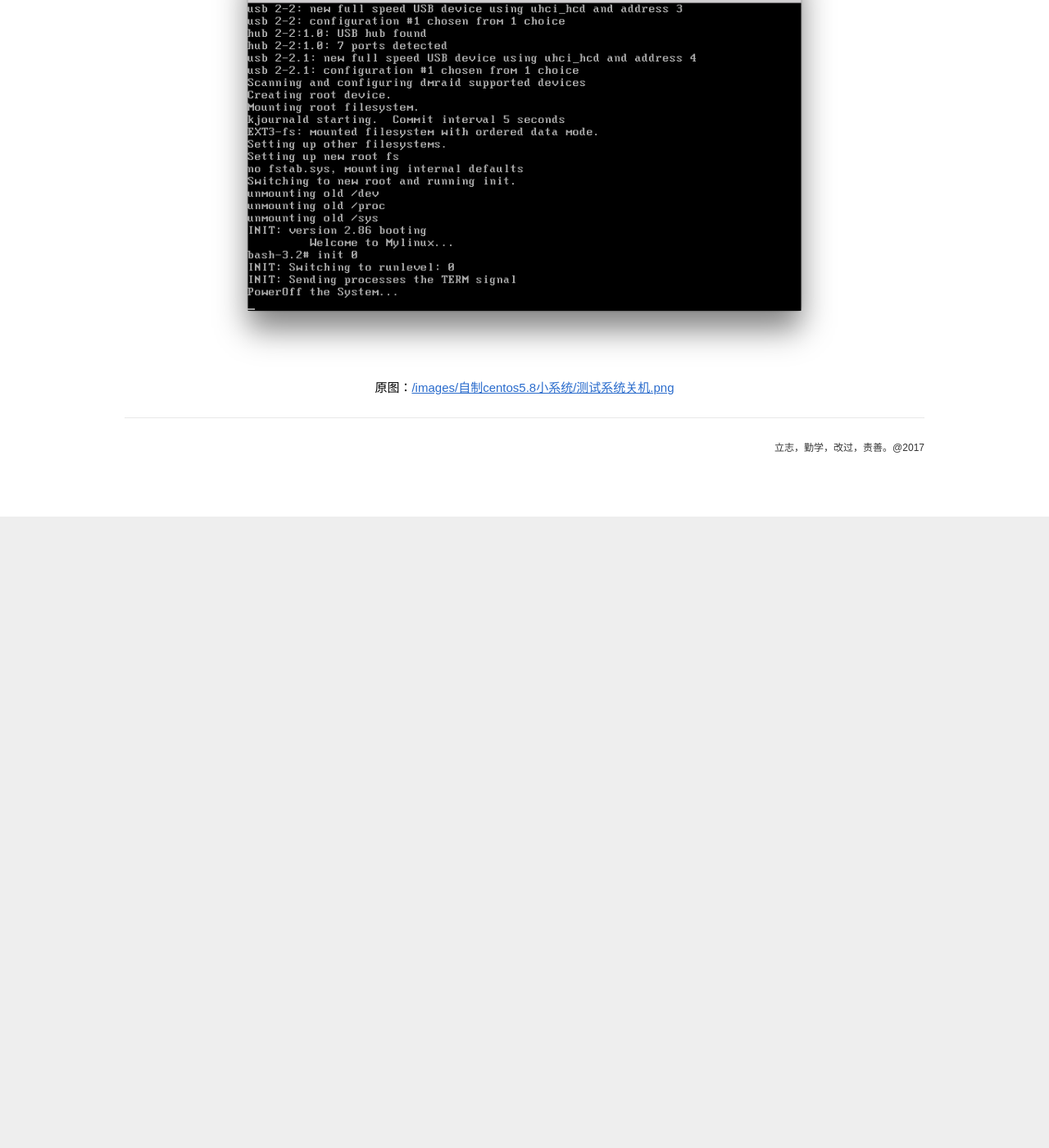
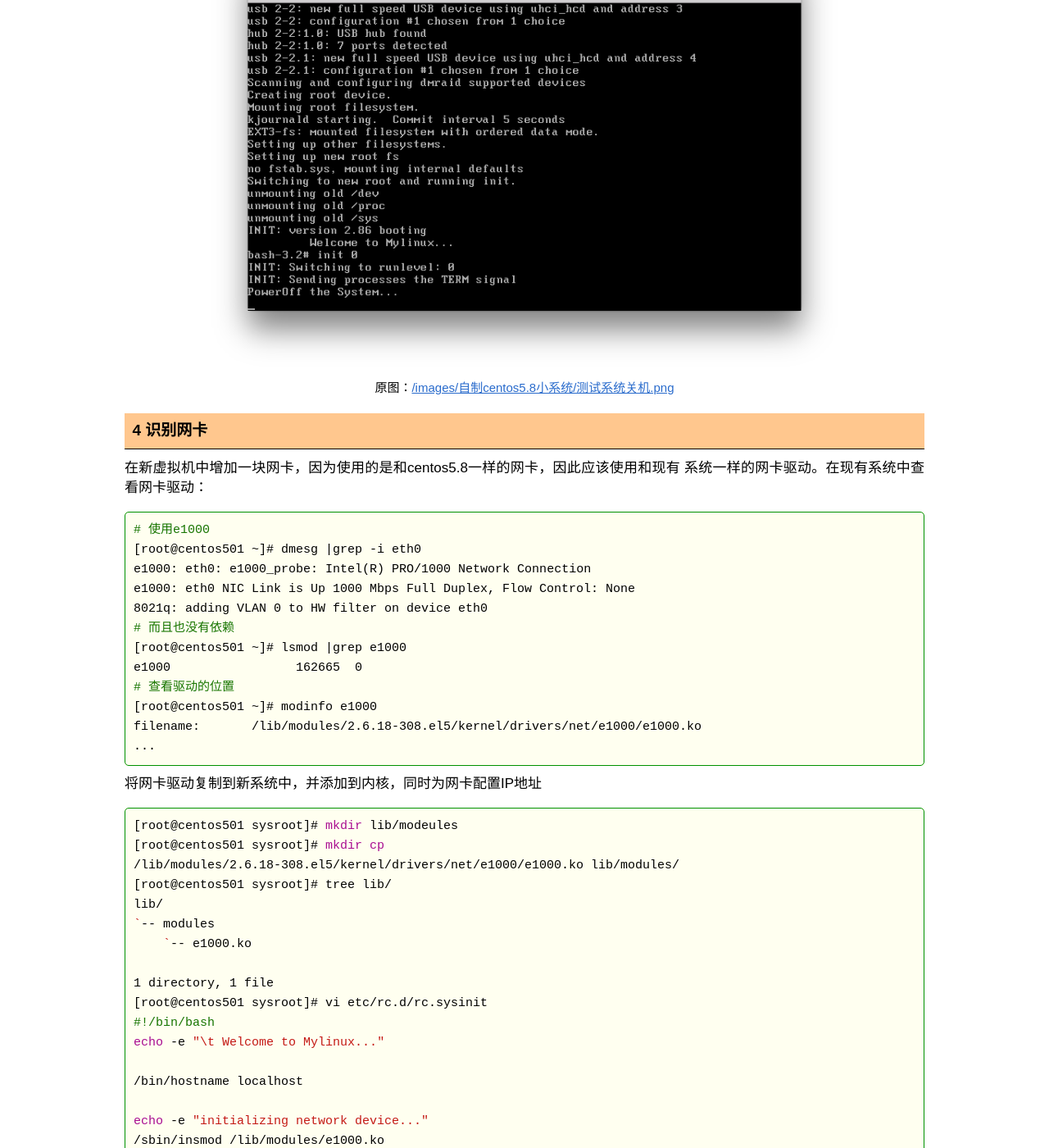
Before and after one commit to yangfeiffei/yangfeiffei.github.io, a Jekyll site: the page built from _posts/2017-06-29-自制centos5.8小系统.md, in a window 1280 px wide and 1400 px high, scrolled down 9989 px. Shown: the whole window at 82% size. Built offline with Jekyll 4.4.1, drawn with Linux system fonts in a browser that asks for light colours; nearby versions of some CDN libraries; before the commit the page ends 10619 px from its top, so only the background shows below that; some of the changed text lies outside the part shown.

Commit message:
create-centos5.8-self add network devices

````diff
--- a/_posts/2017-06-29-自制centos5.8小系统.md
+++ b/_posts/2017-06-29-自制centos5.8小系统.md
@@ -348,3 +348,55 @@ Continue: q
 
 ![](/images/自制centos5.8小系统/测试系统重启.png)
 ![](/images/自制centos5.8小系统/测试系统关机.png)
+
+# 4 识别网卡
+
+在新虚拟机中增加一块网卡，因为使用的是和centos5.8一样的网卡，因此应该使用和现有
+系统一样的网卡驱动。在现有系统中查看网卡驱动：
+
+```bash
+# 使用e1000
+[root@centos501 ~]# dmesg |grep -i eth0
+e1000: eth0: e1000_probe: Intel(R) PRO/1000 Network Connection
+e1000: eth0 NIC Link is Up 1000 Mbps Full Duplex, Flow Control: None
+8021q: adding VLAN 0 to HW filter on device eth0
+# 而且也没有依赖
+[root@centos501 ~]# lsmod |grep e1000
+e1000                 162665  0
+# 查看驱动的位置
+[root@centos501 ~]# modinfo e1000
+filename:       /lib/modules/2.6.18-308.el5/kernel/drivers/net/e1000/e1000.ko
+...
+```
+将网卡驱动复制到新系统中，并添加到内核，同时为网卡配置IP地址
+
+```bash
+[root@centos501 sysroot]# mkdir lib/modeules
+[root@centos501 sysroot]# mkdir cp
+/lib/modules/2.6.18-308.el5/kernel/drivers/net/e1000/e1000.ko lib/modules/
+[root@centos501 sysroot]# tree lib/
+lib/
+`-- modules
+    `-- e1000.ko
+
+1 directory, 1 file
+[root@centos501 sysroot]# vi etc/rc.d/rc.sysinit
+#!/bin/bash
+echo -e "\t Welcome to Mylinux..."
+
+/bin/hostname localhost
+
+echo -e "initializing network device..."
+/sbin/insmod /lib/modules/e1000.ko
+/sbin/ifconfig eth0 10.10.1.208/24
+/sbin/ifconfig lo 127.0.0.1/8
+
+/bin/bash
+```
+
+测试一下
+
+![](/images/自制centos5.8小系统/测试识别网卡1.png)
+![](/images/自制centos5.8小系统/测试识别网卡2.png)
+
+# 5 运行级别
````
Also changed, not shown: images/自制centos5.8小系统/测试识别网卡1.png (added), images/自制centos5.8小系统/测试识别网卡2.png (added).
